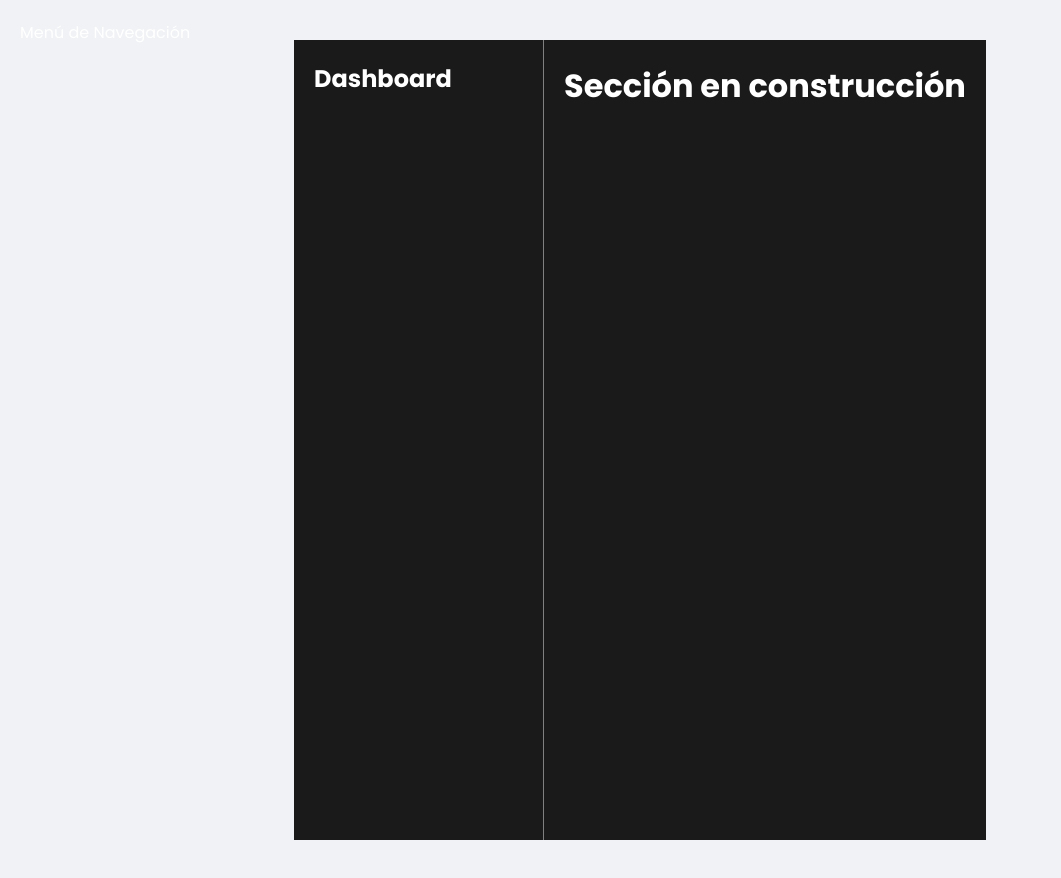
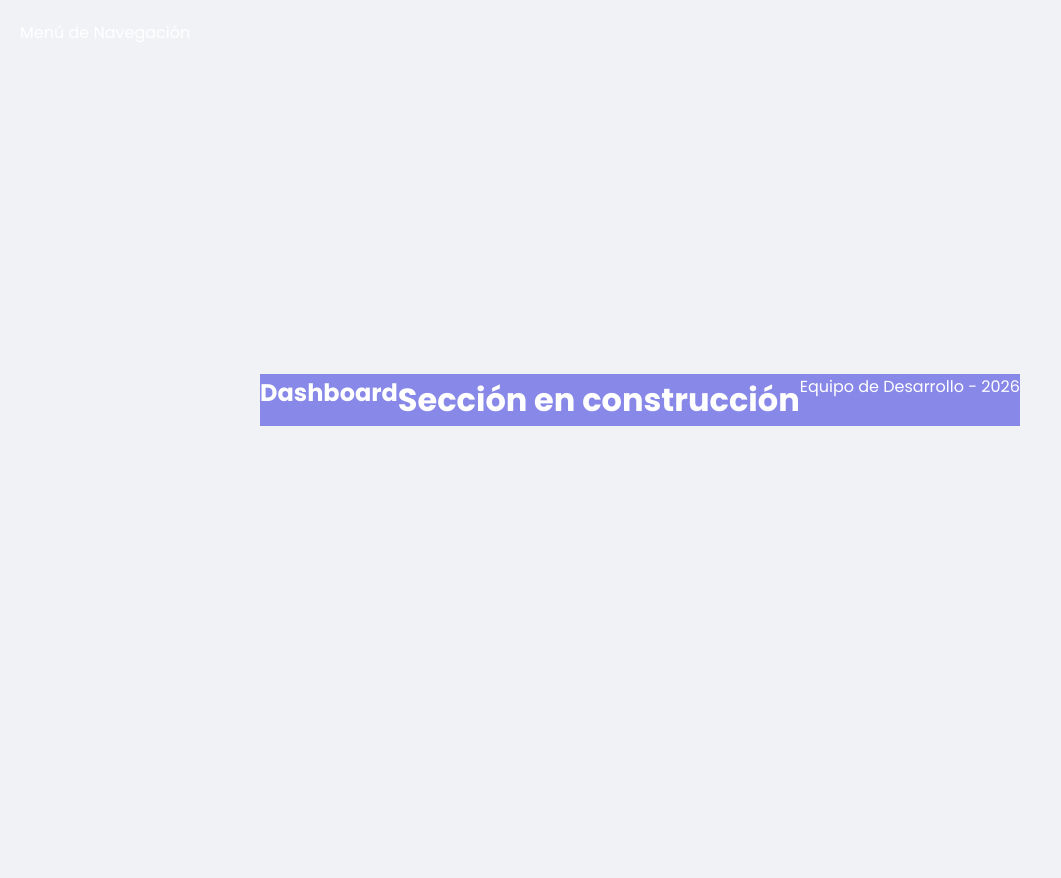
Before and after one commit to nidia-elias/tp2-frontend, a React (Vite) app: page / in a window 1280 px wide. Shown: the whole page, without its empty margins (0-1061 px from the left). After the commit the page ends 800 px from the top, so only its background shows below. Built offline with nearby package versions, Linux system fonts and the light colour scheme.

Commit message:
modifique mainlayout.jsx y .css

```diff
--- a/src/components/MainLayout.css
+++ b/src/components/MainLayout.css
@@ -0,0 +1,5 @@
+.dashboard-container{
+    display: flex;
+    color: white;
+    background-color: #8888e8;
+}
--- a/src/components/MainLayout.jsx
+++ b/src/components/MainLayout.jsx
@@ -1,19 +1,25 @@
 
-import { Outlet } from 'react-router-dom';
+import { Outlet, Link } from 'react-router-dom';
+import './MainLayout.css';
 
 const MainLayout = () => {
   return (
-    <div style={{ display: 'flex', minHeight: '100vh', color: 'white', backgroundColor: '#1a1a1a' }}>
-      <aside style={{ width: '250px', borderRight: '1px solid gray', padding: '20px' }}>
+    <div className="dashboard-container">
+
         <h2>Dashboard</h2>
         <nav>
-          {/* Aquí irán tus links más tarde */}
+          {/*  links */}
           <p>Menú de Navegación</p>
         </nav>
-      </aside>
-      <main style={{ flex: 1, padding: '20px' }}>
+
+      <main className="main-content">
+        {/* agregar contenido
+        */}
         <Outlet />
       </main>
+      <footer className="footer-global">
+        <p>Equipo de Desarrollo - 2026</p>
+      </footer>
     </div>
   );
 };
```
